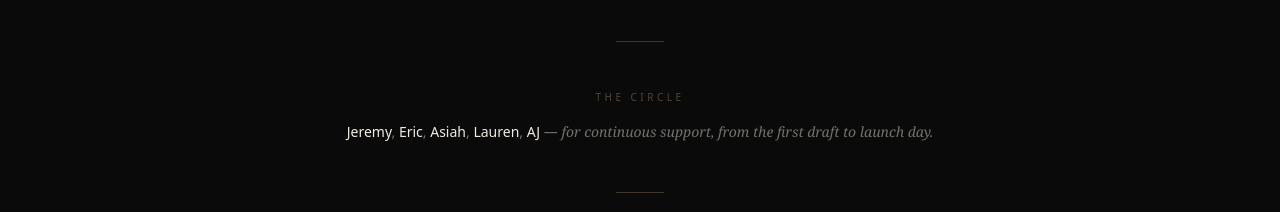
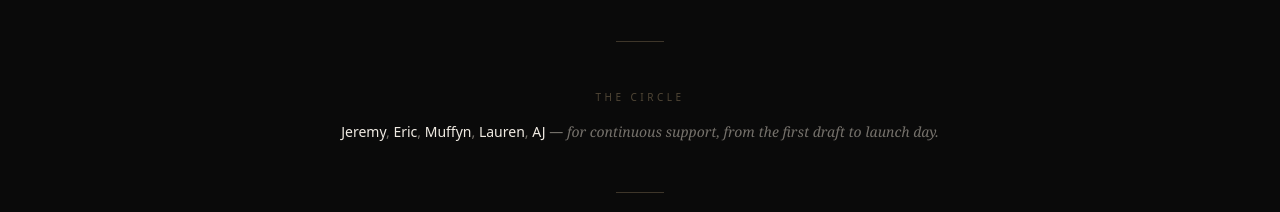
Before and after one commit to lerenyae/Civic-Noir-site, a Next.js app: page / in a window 1280 px wide. Shown: the part 7040-7252 px from the top of the page. Built offline with nearby package versions, Linux system fonts and the light colour scheme.

Commit message:
Acknowledgements: rename Asiah to Muffyn

```diff
--- a/app/page.tsx
+++ b/app/page.tsx
@@ -246,7 +246,7 @@ export default function Home() {
             <div className="w-12 h-px bg-gold/30 mx-auto mb-12" />
             <p className="text-[10px] font-sans font-light tracking-ultra uppercase text-gold/40 mb-4">The Circle</p>
             <p className="text-sm text-bone-300/50 font-light leading-relaxed mb-12">
-              <span className="text-bone-200">Jeremy</span>, <span className="text-bone-200">Eric</span>, <span className="text-bone-200">Asiah</span>, <span className="text-bone-200">Lauren</span>, <span className="text-bone-200">AJ</span> &mdash; <span className="font-serif italic">for continuous support, from the first draft to launch day.</span>
+              <span className="text-bone-200">Jeremy</span>, <span className="text-bone-200">Eric</span>, <span className="text-bone-200">Muffyn</span>, <span className="text-bone-200">Lauren</span>, <span className="text-bone-200">AJ</span> &mdash; <span className="font-serif italic">for continuous support, from the first draft to launch day.</span>
             </p>
             <div className="w-12 h-px bg-gold/30 mx-auto mb-12" />
             <p className="text-[10px] font-sans font-light tracking-ultra uppercase text-gold/40 mb-4">The Readers</p>
```
